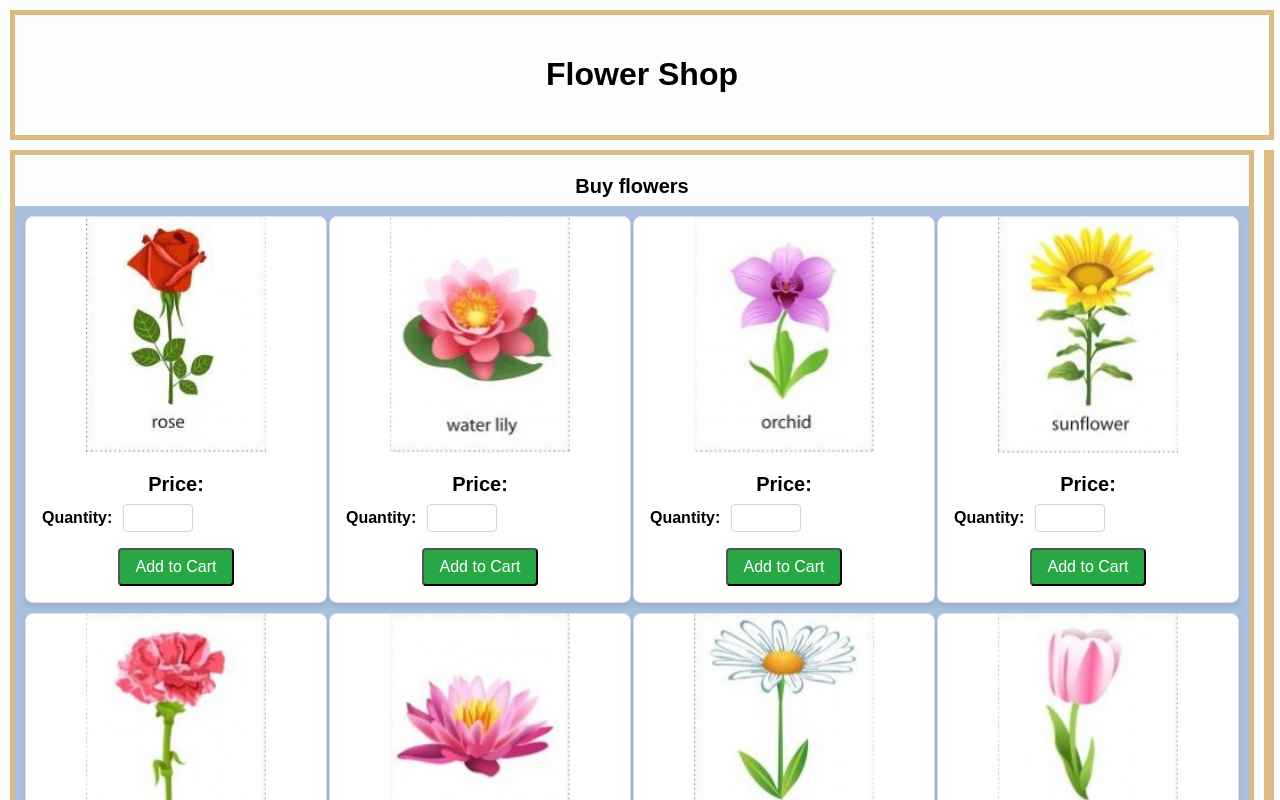
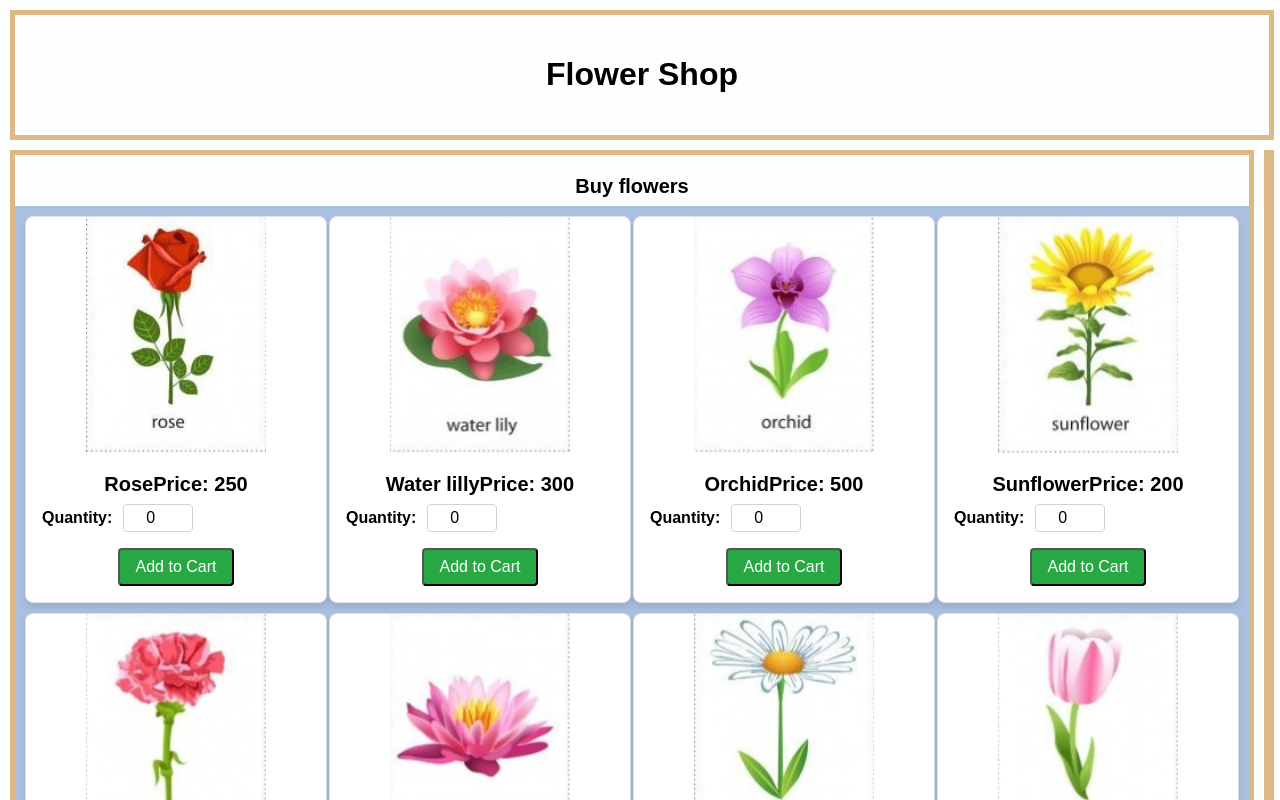
Before and after one commit to 5yndr0m/simple-estore-app, a React (Create React App) app: page / in a window 1280 px wide. Shown: the top 800 px of the page. Built offline with nearby package versions, Linux system fonts and the light colour scheme.

Commit message:
feat: adding quentity check

```diff
--- a/src/components/Product.js
+++ b/src/components/Product.js
@@ -1,17 +1,31 @@
 import '../assets/CSS/layout.css';
+import { useState } from 'react';
 
 export default function Product({ flower}){
+  const [quantity, setQuantity] = useState(0);
+
+  const addItem = (e) => {
+    const { name, value } = e.target.value;
+
+  }
 
     return(
         <div className="grid-item">
 
             <div className="card">
-              <img  src={require(`../assets/image/${flower.img}`)} alt={flower.name}/>
+              <img src={require(`../assets/image/${flower.img}`)} alt={flower.name}/>
                 <div className="card-body">
-                    <h5 className="card-title">Price:</h5>
+                  <h5 className="card-title">{ flower.name }Price: { flower.price}</h5>
                     <div className="quantity-container">
                         <label htmlFor="quantity">Quantity:</label>
-                        <input type="number" id="quantity" name="quantity" />
+                        <input
+                          type="number"
+                          id="quantity"
+                          name="quantity"
+                          value={quantity}
+                          min="0"
+                          onChange={(e) => setQuantity(e.target.value)}
+                        />
                     </div>
                     <button className="card-button">Add to Cart</button>
                 </div>
```
